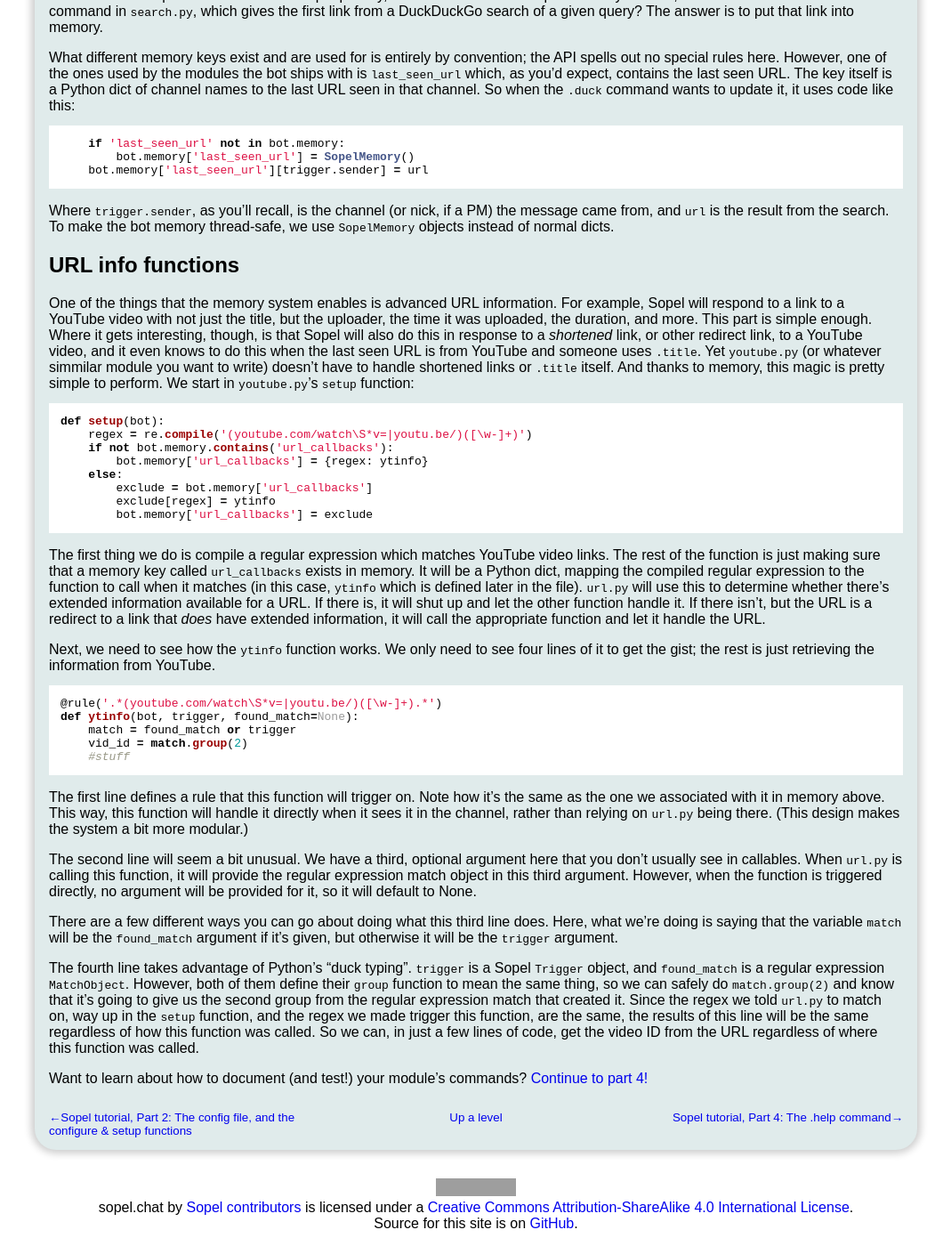
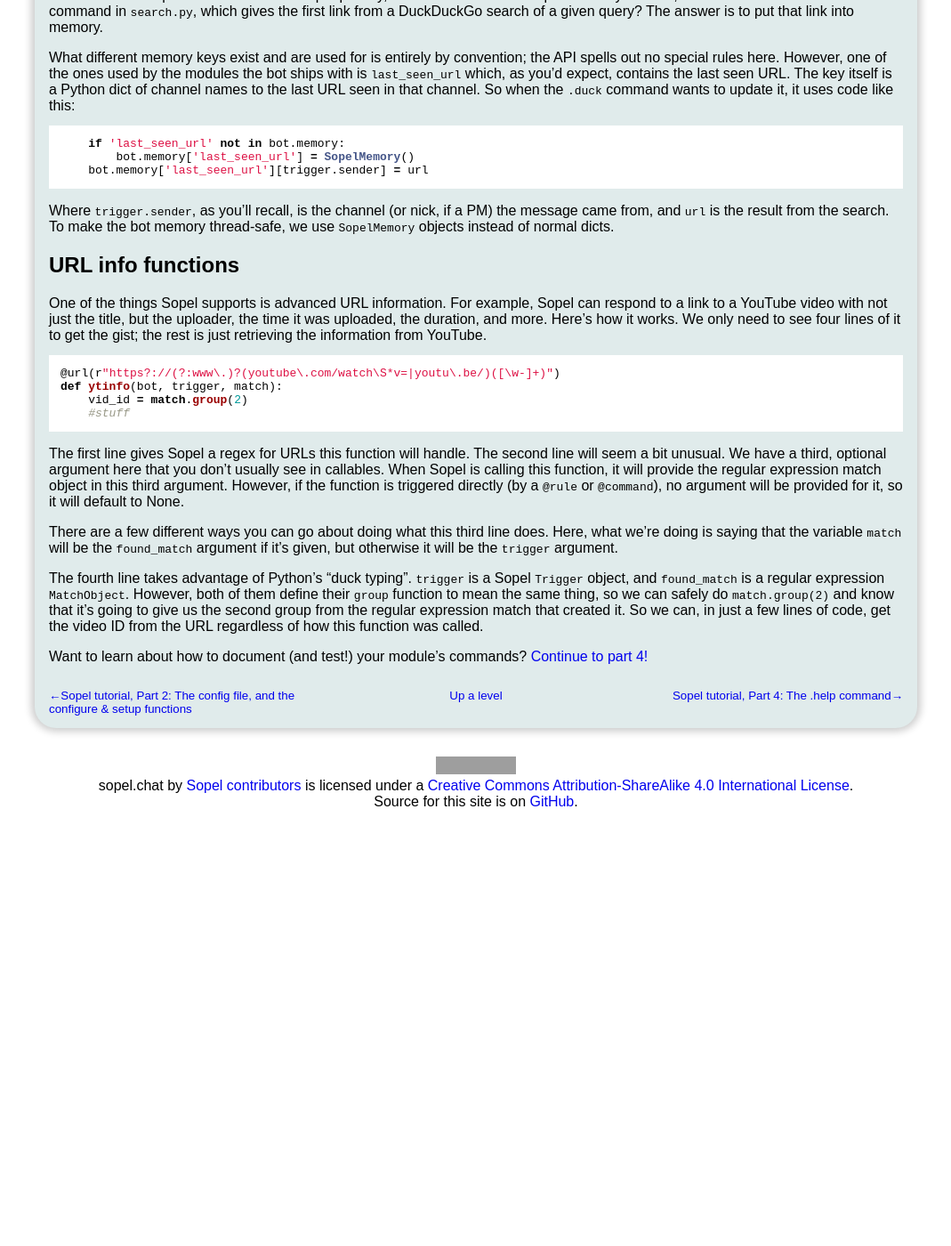
Before and after one commit to sopel-irc/sopel.chat, a Jekyll site: the page built from _tutorials/part-3-memory-and-url-info-functions.md, in a window 1280 px wide and 1400 px high, scrolled down 669 px. Shown: the whole window at 89% size, without its empty margins (105-1174 px from the left). Built offline with Jekyll 4.4.1, drawn with Linux system fonts in a browser that asks for light colours; some web fonts are replaced; after the commit the page ends 1595 px from its top, so only the background shows below that; grey boxes are pictures that could not be loaded.

Commit message:
tutorial: Update URL handling guide to use @url decorator

````diff
--- a/_tutorials/part-3-memory-and-url-info-functions.md
+++ b/_tutorials/part-3-memory-and-url-info-functions.md
@@ -56,60 +56,24 @@ memory thread-safe, we use `SopelMemory` objects instead of normal dicts.
 
 ## URL info functions
 
-One of the things that the memory system enables is advanced URL information.
-For example, Sopel will respond to a link to a YouTube video with not just
-the title, but the uploader, the time it was uploaded, the duration, and more.
-This part is simple enough. Where it gets interesting, though, is that Sopel
-will also do this in response to a *shortened* link, or other redirect link, to
-a YouTube video, and it even knows to do this when the last seen URL is from
-YouTube and someone uses `.title`. Yet `youtube.py` (or whatever simmilar
-module you want to write) doesn't have to handle shortened links or `.title`
-itself. And thanks to memory, this magic is pretty simple to perform. We start
-in `youtube.py`'s `setup` function:
+One of the things Sopel supports is advanced URL information. For example,
+Sopel can respond to a link to a YouTube video with not just the title, but
+the uploader, the time it was uploaded, the duration, and more. Here's how
+it works. We only need to see four lines of it to get the gist; the rest is
+just retrieving the information from YouTube.
 
 ```py
-def setup(bot):
-    regex = re.compile('(youtube.com/watch\S*v=|youtu.be/)([\w-]+)')
-    if not bot.memory.contains('url_callbacks'):
-        bot.memory['url_callbacks'] = {regex: ytinfo}
-    else:
-        exclude = bot.memory['url_callbacks']
-        exclude[regex] = ytinfo
-        bot.memory['url_callbacks'] = exclude
-```
-
-The first thing we do is compile a regular expression which matches YouTube
-video links. The rest of the function is just making sure that a memory key
-called `url_callbacks` exists in memory. It will be a Python dict, mapping the
-compiled regular expression to the function to call when it matches (in this
-case, `ytinfo` which is defined later in the file). `url.py` will use this to
-determine whether there's extended information available for a URL. If there
-is, it will shut up and let the other function handle it. If there isn't, but
-the URL is a redirect to a link that *does* have extended information, it will
-call the appropriate function and let it handle the URL.
-
-Next, we need to see how the `ytinfo` function works. We only need to see four
-lines of it to get the gist; the rest is just retrieving the information from
-YouTube.
-
-```py
-@rule('.*(youtube.com/watch\S*v=|youtu.be/)([\w-]+).*')
-def ytinfo(bot, trigger, found_match=None):
-    match = found_match or trigger
+@url(r"https?://(?:www\.)?(youtube\.com/watch\S*v=|youtu\.be/)([\w-]+)")
+def ytinfo(bot, trigger, match):
     vid_id = match.group(2)
     #stuff
 ```
-The first line defines a rule that this function will trigger on. Note how it's
-the same as the one we associated with it in memory above. This way, this
-function will handle it directly when it sees it in the channel, rather than
-relying on `url.py` being there. (This design makes the system a bit more
-modular.)
-
-The second line will seem a bit unusual. We have a third, optional argument
-here that you don't usually see in callables. When `url.py` is calling this
-function, it will provide the regular expression match object in this third
-argument. However, when the function is triggered directly, no argument will be
-provided for it, so it will default to None.
+The first line gives Sopel a regex for URLs this function will handle. The
+second line will seem a bit unusual. We have a third, optional argument here
+that you don't usually see in callables. When Sopel is calling this function,
+it will provide the regular expression match object in this third argument.
+However, if the function is triggered directly (by a `@rule` or `@command`),
+no argument will be provided for it, so it will default to None.
 
 There are a few different ways you can go about doing what this third line
 does. Here, what we're doing is saying that the variable `match` will be the
@@ -121,11 +85,8 @@ Sopel `Trigger` object, and `found_match` is a regular expression
 `MatchObject`. However, both of them define their `group` function to mean the
 same thing, so we can safely do `match.group(2)` and know that it's going to
 give us the second group from the regular expression match that created it.
-Since the regex we told `url.py` to match on, way up in the `setup` function,
-and the regex we made trigger this function, are the same, the results of this
-line will be the same regardless of how this function was called. So we can, in
-just a few lines of code, get the video ID from the URL regardless of where
-this function was called.
+So we can, in just a few lines of code, get the video ID from the URL
+regardless of how this function was called.
 
 Want to learn about how to document (and test!) your module's commands?
 [Continue to part 4!]({% link _tutorials/part-4-the-help-command.md %})
````
